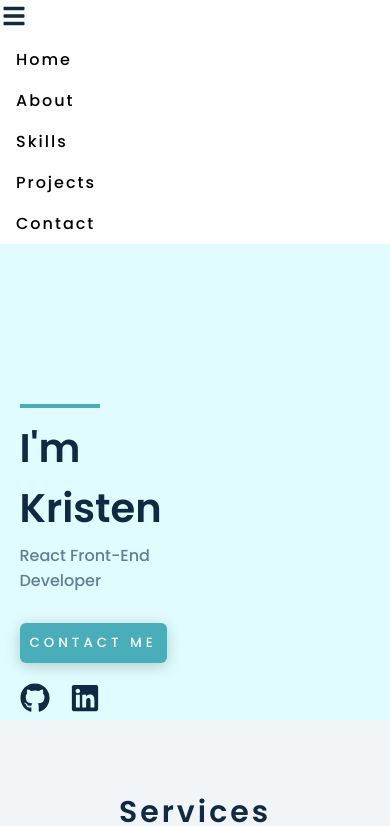
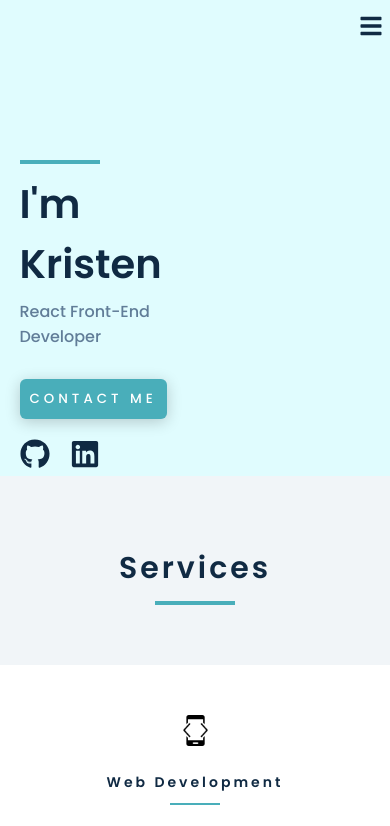
Before and after one commit to kristenwood123/portfolio-site-react, a React (Create React App) app: page / in a window 390 px wide. Shown: the top 826 px of the page. Built offline with nearby package versions, Linux system fonts and the light colour scheme.

Commit message:
added responsive navbar

```diff
--- a/src/components/App.js
+++ b/src/components/App.js
@@ -9,6 +9,7 @@ import Experience from './Experience'
 import Skills from './Skills'
 import Interests from './Interests'
 import Footer from './Footer'
+
 
 function App() {
   return (
--- a/src/components/Navbar.js
+++ b/src/components/Navbar.js
@@ -1,35 +1,46 @@
-import React, { useState } from 'react'
+import React, { useState, useRef, useEffect } from 'react'
 import { FaBars } from 'react-icons/fa'
+import links from '../links'
 
 const Navbar = () => {
+  const [showLinks, setShowLinks] = useState(false);
+  const linksContainerRef = useRef(null);
+  const linksRef = useRef(null);
+
+  useEffect(() => {
+    const linksHeight = linksRef.current.getBoundingClientRect().height;
+      if(showLinks) {
+        linksContainerRef.current.style.height = `${linksHeight}px`
+      } else {
+        linksContainerRef.current.style.height = '0px'
+      }
+  }, [showLinks])
+  // everything my links change, check the height for the links Ref
 
   return (
     <nav className='navbar'>
       <div className="nav-center">
         <div className="nav__header">
-          <button className="nav-toggle">
+          <button
+            className="nav-toggle"
+            onClick={() => setShowLinks(!showLinks)}>
             <FaBars/>
           </button>
         </div>
-        <div className="nav__link-container show-container">
-          <ul className="links">
-            <li>
-              <a href="#">Home</a>
-            </li>
-            <li>
-              <a href="#">About</a>
-            </li>
-            <li>
-              <a href="#">Skills</a>
-            </li>
-            <li>
-              <a href="#">Projects</a>
-            </li>
-            <li>
-              <a href="#">Contact</a>
-            </li>
+
+        <div className='nav__link-container' ref={linksContainerRef}>
+          <ul className="links" ref={linksRef}>
+            {links.map((link) => {
+              const {id, url, text} = link;
+              return (
+                <li key={id}>
+                  <a href={url}>{text}</a>
+                </li>
+              )
+            })}
           </ul>
         </div>
+
       </div>
     </nav>
   )
--- a/src/index.css
+++ b/src/index.css
@@ -10,6 +10,7 @@
   --clr-btn-background: #dae2ec;
   --clr-footer: #222223;
   --transition: all 0.3s linear;
+  --light-shadow: 0 5px 15px rgba(0, 0, 0, 0.1);
 }
 
 * {
@@ -27,6 +28,7 @@
 
 nav {
   background-color: white;
+  box-shadow: var(--light-shadow);
 }
 
 .nav-header {
@@ -41,6 +43,9 @@ nav {
   border-color: transparent;
   transition: var(--transition);
   cursor: pointer;
+  float: right;
+  margin-right: 5px;
+  margin-top: 10px;
 }
 
 .nav-toggle:hover {
@@ -58,21 +63,21 @@ nav {
   text-decoration: none;
 }
 
-.links a:hover {
-  transform: scale(1.1);
-  transition: 0.3s ease-in;
+.links li {
+  list-style-type: none;
 }
 
-.links-container {
-  /* height: 0; */
-  /* overflow: hidden; */
+.nav__link-container {
+  height: 0;
+  overflow: hidden;
   transition: var(--transition);
 }
 
 .show-container {
-  /* height: 10rem; */
+  height: 13rem;
 }
 
+/* Header ----------------------------------------- */
 header {
   border: none;
   background-color: var(--clr-blue-background);
@@ -480,22 +485,20 @@ footer {
   .nav-toggle {
     display: none;
   }
-  .links-container {
+  .nav__link-container {
     height: auto !important;
   }
   .links {
     display: flex;
   }
-  .links ul {
-    list-style-type: none;
-  }
+
   .links a {
     margin: 0 0.5rem;
     list-style-type: none;
   }
+
   .links a:hover {
-    padding: 0;
-    background: transparent;
+    transform: scale(1.1);
   }
 
   .hero__text h1 {
--- /dev/null
+++ b/src/links.js
@@ -0,0 +1,29 @@
+const links = [
+  {
+    id: 1,
+    url: '/',
+    text: 'Home'
+  },
+   {
+    id: 1,
+    url: '/home',
+    text: 'About'
+  },
+   {
+    id: 1,
+    url: '/skills',
+    text: 'Skills'
+  },
+   {
+    id: 1,
+    url: '/projects',
+    text: 'Projects'
+  },
+   {
+    id: 1,
+    url: '/home',
+    text: 'Contact'
+  },
+]
+
+export default links;
```
